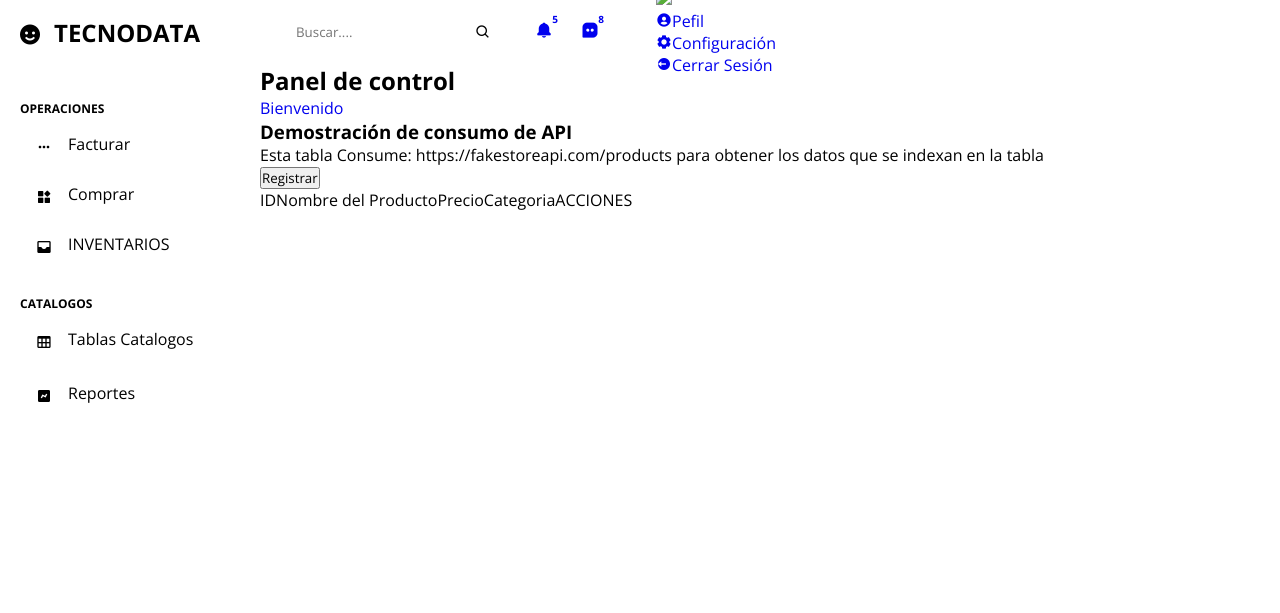
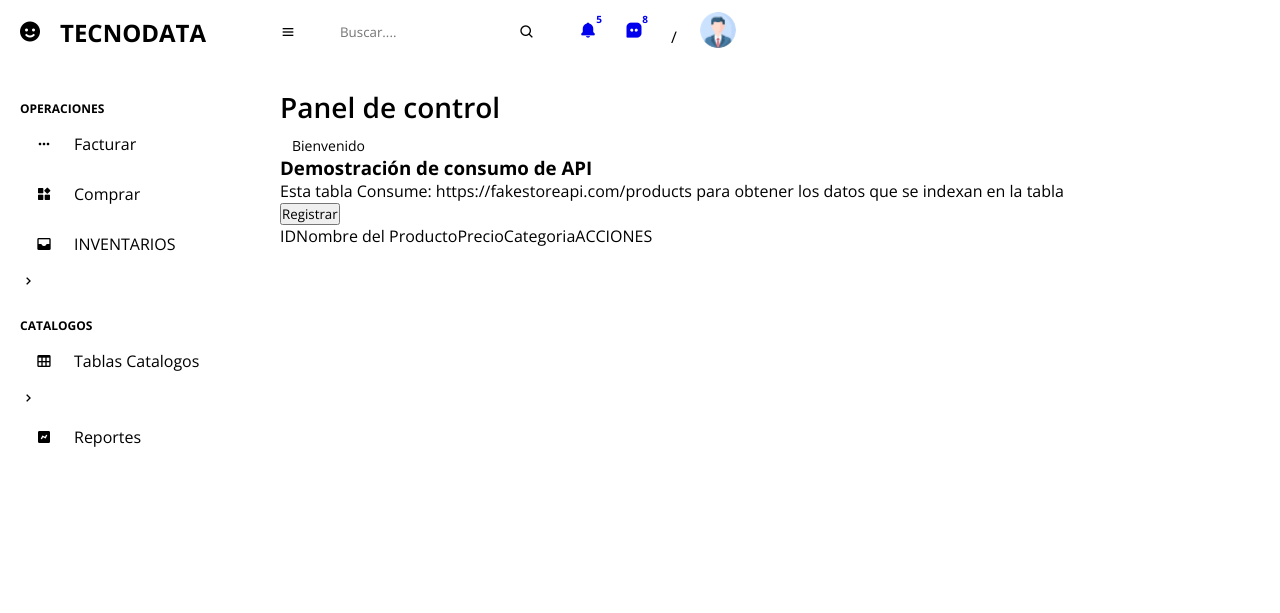
Before and after one commit to mmvasqueza/proyecto_Final, a plain HTML site: page Index.html in a window 1280 px wide. Drawn offline with nearby package versions, Linux system fonts and the light colour scheme.

Commit message:
Ya casi terminamos ccs file

```diff
--- a/Index.html
+++ b/Index.html
@@ -10,13 +10,13 @@
 <body>
     <!--Aqui comienza el Menu lateral-->
     <section id="menuLateral">
-     <a href="#" class="menuLateral__brand"> <i class="bx bxs-smile menuLateral__icon"></i>TECNODATA</a>
+     <a href="./Index.html" class="menuLateral__brand"> <i class="bx bxs-smile menuLateral__icon"></i>TECNODATA</a>
 
      <ul class="menuLateral__side-menu">
         <li class="menuLateral__divisor" data-tex="OPERACIONES"> Operaciones</li>
-        <li><a href="#" class="active"> <i class="bx bx-dots-horizontal-rounded menuLateral__icon"></i>Facturar </a> </li>
+        <li><a href="./Facturar.html" class="active"> <i class="bx bx-dots-horizontal-rounded menuLateral__icon"></i>Facturar </a> </li>
         <li><a href="#"> <i class="bx bxs-widget menuLateral__icon"></i> Comprar</a></li>
-        <li><a href="#"> <i class="bx bxs-inbox menuLateral__icon"></i>INVENTARIOS </a></li>
+        <li><a href="#"> <i class="bx bxs-inbox menuLateral__icon"></i>INVENTARIOS </a> <i class="bx bx-chevron-right menuLateral__icon--right"></i></li>
         <!--Sub menu de navegacion que depende de inventarios-->
         <ul class="menuLateral__side-dropdown">
             <li><a href="#">Materia Prima  </a></li>
@@ -25,7 +25,7 @@
 
         <li class="menuLateral__divisor" data-tex="CATALOGOS">Catalogos</li>
            <!--Sub menu de navegacion que depende de inventarios-->
-       <li><a href="#"> <i class="bx bx-table menuLateral__icon"></i>Tablas Catalogos </a></li>
+       <li><a href="#"> <i class="bx bx-table menuLateral__icon"></i>Tablas Catalogos </a><i class="bx bx-chevron-right menuLateral__icon--right"></i></li>
         <ul class="menuLateral__side-dropdown">
             <li><a href="#">Categoria </a></li>
             <li><a href="#">Proveedores </a>    </li>
@@ -33,7 +33,7 @@
             <li><a href="#">Sucursales </a>    </li>
         </ul>
 
-      <li><a href="#"> <i class="bx bxs-chart menuLateral__icon"></i>Reportes </a></li>
+      <li><a href="./Reportes.html"> <i class="bx bxs-chart menuLateral__icon"></i>Reportes </a></li>
     </ul>
 
     </section>
@@ -44,6 +44,7 @@
     <section id="content">
         <!--Aqui comienza el menu de navegacion-->
         <nav>
+            <i class="bx bx-menu nav__link-sidebar"></i>
             <!--Este es el input de busqueda-->
             <form class="nav__form" action="#">
                 <div class="nav__form-group">
@@ -55,13 +56,13 @@
             <a class="nav__link" href="#"><i class="bx bxs-bell nav__link-icon" ></i><span class="nav__link-badge">5</span> </a>
             <a class="nav__link" href="#"><i class="bx bxs-message-square-dots nav__link-icon" ></i><span class="nav__link-badge">8</span> </a>
             <!--Foto de perfil-->
-            <span class="nav__divider"></span>
+            <span class="nav__divider">/</span>
             <div class="nav__profile">
-                <img src="#" class="nav__profile-img">
+                <img src="./img/profile.png" class="nav__profile-img">
                   <ul class="nav__profile-link">
                     <li><a href="#"> <i class="bx bxs-user-circle nav__link-icon"></i>Pefil </a></li>
-                    <li><a href="#"> <i class="bx bxs-cog nav__link-icon"></i>Configuración </a>    </li>
-                    <li><a href="#"> <i class="bx bxs-log-out-circle nav__link-icon"></i>Cerrar Sesión </a>    </li>
+                    <li><a href="#"> <i class="bx bxs-cog "></i>Configuración </a>    </li>
+                    <li><a href="#"> <i class="bx bxs-log-out-circle"></i>Cerrar Sesión </a>    </li>
                 </ul>
             </div>
 
--- a/Style.css
+++ b/Style.css
@@ -16,6 +16,7 @@
     --green: #81d43a;
     --light-green: #e3ffcb;
     --blue: #1775f1;
+    --light-blue: #d0e4ff;
     --dark-blue: #0c5fcd;
     --red: #fc3b56;
 }
@@ -25,7 +26,7 @@ html{
 }
 
 body{
-  background-color: var(--grey);
+  background: var(--grey);
   overflow-x: hidden;
 }
 
@@ -55,6 +56,9 @@ li{
 }
 
 
+
+
+
 /*CSS MENU LATERAL*/
 #menuLateral{
     position: fixed;
@@ -66,7 +70,7 @@ li{
     height: 100%;
     overflow-y: auto;
     scrollbar-width: none;
-    transition: all .3 ease;
+    transition: all .3s ease;
     z-index: 200;
 }
 
@@ -93,7 +97,7 @@ li{
     left: 0;
     z-index: 100;
     background: var(--light);
-    transition: all .3 ease;
+    transition: all .3s ease;
     padding: 0 6px;
 }
 
@@ -103,19 +107,19 @@ li{
     display: flex;
     justify-content: center;
     align-items: center;
-    margin-top: 6px;
+    margin-right: 6px;
 
 }
 
 #menuLateral .menuLateral__icon--right{
-    transition: all .3 ease;
+    transition: all .3s ease;
     margin-left: auto   ;
 
 }
 #menuLateral .menuLateral__side-menu{
     margin: 36px 0;
     padding: 0 20px;
-    transition: all .3 ease;
+    transition: all .3s ease;
 }
 #menuLateral.hide  .menuLateral__side-menu{
     padding: 0 6px;
@@ -131,7 +135,7 @@ li{
     fill-rule: 14px;
     color: var(--dark);
     padding: 12px 16px 12px 0;
-    transition: all .3 ease;
+    transition: all .3s ease;
     border-radius: 10px;
     margin: 4px 0;
     white-space: nowrap;
@@ -262,4 +266,104 @@ nav .nav__link .nav__link-badge{
 
 nav .nav__divider{
     width: 1px;
+    background: var(--grey) ;
+    height: 12px;
+    display: block;
+
 }
+nav .nav__profile{
+    position: relative;
+}
+
+nav .nav__profile .nav__profile-img{
+    width: 36px;
+    height: 36px;
+    border-radius: 50%;
+    object-fit: cover;
+    cursor: pointer;
+}
+
+nav .nav__profile .nav__profile-link{
+    position: absolute;
+    top: calc(100% + 10px);
+    right: 0;
+    background: var(--light);
+    padding: 10px 0;
+    box-shadow: 4px 4px 16px rgb(0, 0, 0, .1);
+    border-radius: 10px;
+    width: 160px;
+    opacity: 0;
+    pointer-events: none;
+    transition: all .3s ease;
+}
+
+nav .nav__profile .nav__profile-link.show{
+    opacity: 1;
+    pointer-events: visible;
+    top: 100%;
+}
+
+nav .nav__profile .nav__profile-link a{
+    padding: 10px 16px;
+    display: flex;
+    grid-gap: 10px;
+    font-size: 14px;
+    color: var(--dark);
+    align-items: center;
+    transition: all .3s ease;
+}
+
+nav .nav__profile .nav__profile-link a:hover{
+    background: var(--grey);
+}
+
+/*AQUI TERMINAMOS CON LA ESTILIZACION DE NAV-BAR*/
+
+/*Aqui inicia el estilo de la etiqueta main*/
+
+main{
+    width: 100%;
+    padding: 24px 20px 20px 20px;
+}
+
+main .main__title{
+    font-size: 28px;
+    font-weight: 600;
+    margin-bottom: 10px;
+}
+
+main .main__migas{
+    display: flex;
+    grid-gap:6px;
+}
+
+main .main__migas li,
+main .main__migas a{
+    font-size: 14px;
+}
+
+main .main__migas a{
+    color: var(--blue);
+}
+
+
+main .info-data{
+    margin-top: 36px;
+    display: grid;
+    grid-template-columns: repeat(auto-fit, minmax(240px,1fr));
+    grid-gap: 20px;
+}
+
+main  .info-data .info-data__card{
+    padding: 20px;
+    border-radius: 10px;
+    background: var(--light);
+    box-shadow: 4px 4px 16px rgb(0,0,0,.05);
+}
+
+
+main  .info-data__card--head{
+    display: flex;
+    justify-content: space-between;
+    align-items: flex-start;
+}
```
Also changed, not shown: Facturar.html (added), Reportes.html (added), Scripts.js (added), img/profile.png (added).
